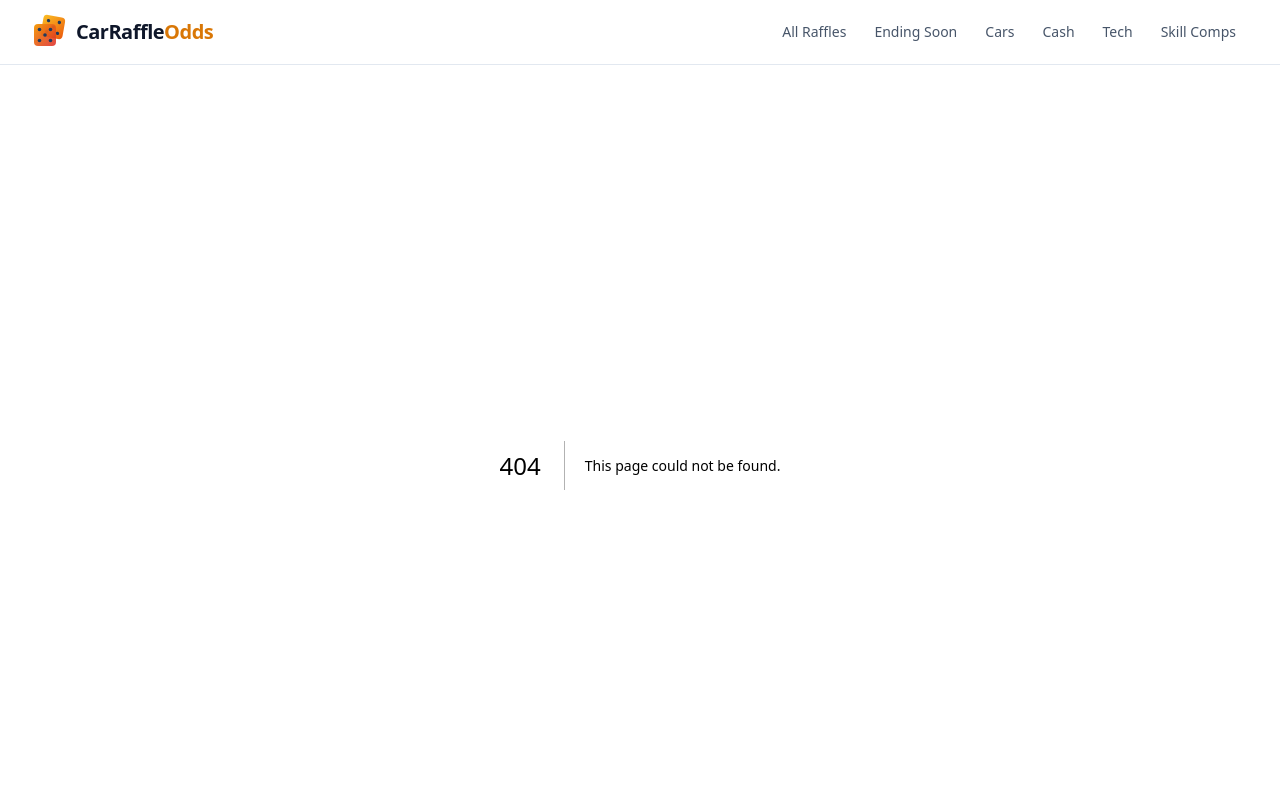
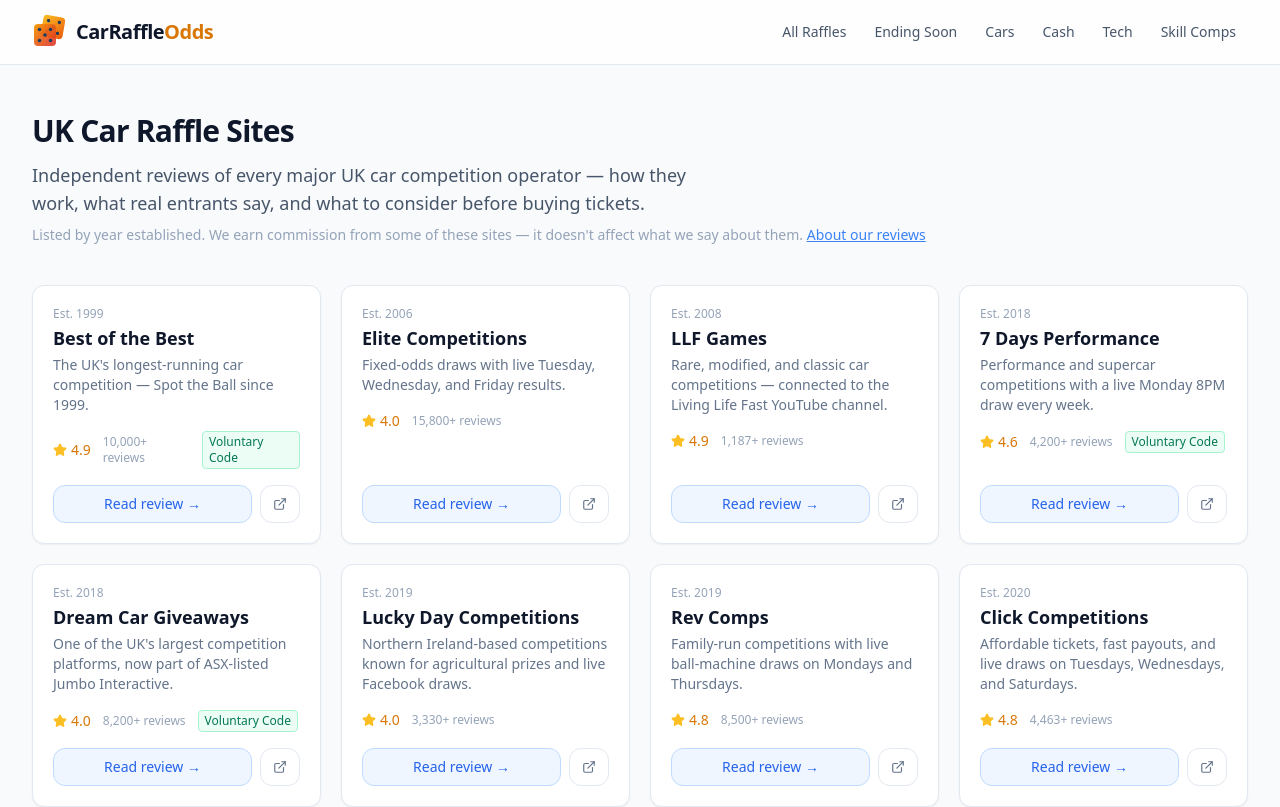
Before and after one commit to jameslaneovermind/carraffleodds, a Next.js app: page /sites in a window 1280 px wide. Before the commit this address had no page. Shown: the top 807 px of the page. Built offline with nearby package versions, Linux system fonts and the light colour scheme.

Commit message:
feat: add SiteCard component and /sites listing page (CON-1 task 3)
Co-Authored-By: Claude Sonnet 4.6 <noreply@anthropic.com>

```diff
--- /dev/null
+++ b/src/app/sites/page.tsx
@@ -0,0 +1,50 @@
+import type { Metadata } from 'next';
+import { getAllReviews } from '@/lib/reviews';
+import { SiteCard } from '@/components/sites/SiteCard';
+import { BreadcrumbJsonLd } from '@/components/json-ld';
+
+export const metadata: Metadata = {
+  title: 'UK Car Raffle Sites — Operator Reviews & Comparisons',
+  description:
+    'Independent reviews of every major UK car raffle and competition site. We cover Trustpilot ratings, how draws work, ownership, and what to watch out for.',
+  alternates: {
+    canonical: '/sites',
+  },
+};
+
+export default function SitesPage() {
+  const reviews = getAllReviews(); // sorted by yearsEstablished ASC
+
+  return (
+    <div className="mx-auto max-w-7xl px-4 py-12 sm:px-6 lg:px-8">
+      <BreadcrumbJsonLd
+        items={[
+          { name: 'Home', url: 'https://www.carraffleodds.com' },
+          { name: 'Sites', url: 'https://www.carraffleodds.com/sites' },
+        ]}
+      />
+
+      <div className="mb-10">
+        <h1 className="text-3xl font-bold text-slate-900 tracking-tight mb-3">
+          UK Car Raffle Sites
+        </h1>
+        <p className="text-lg text-slate-600 max-w-2xl">
+          Independent reviews of every major UK car competition operator — how they work, what
+          real entrants say, and what to consider before buying tickets.
+        </p>
+        <p className="text-sm text-slate-400 mt-2">
+          Listed by year established. We earn commission from some of these sites — it doesn&apos;t affect what we say about them.{' '}
+          <a href="/about-our-reviews" className="text-blue-500 hover:text-blue-600 underline">
+            About our reviews
+          </a>
+        </p>
+      </div>
+
+      <div className="grid gap-5 sm:grid-cols-2 lg:grid-cols-3 xl:grid-cols-4">
+        {reviews.map((review) => (
+          <SiteCard key={review.meta.slug} meta={review.meta} />
+        ))}
+      </div>
+    </div>
+  );
+}
--- /dev/null
+++ b/src/components/sites/SiteCard.tsx
@@ -0,0 +1,53 @@
+import Link from 'next/link';
+import { ExternalLink, Star } from 'lucide-react';
+import type { SiteReviewMeta } from '@/lib/reviews';
+
+interface SiteCardProps {
+  meta: SiteReviewMeta;
+}
+
+export function SiteCard({ meta }: SiteCardProps) {
+  return (
+    <div className="bg-white border border-slate-200 rounded-xl shadow-sm hover:shadow-md hover:-translate-y-0.5 transition-all duration-200 p-5 flex flex-col gap-4">
+      {/* Header */}
+      <div>
+        <p className="text-xs text-slate-400 mb-1">Est. {meta.yearsEstablished}</p>
+        <h2 className="text-lg font-semibold text-slate-900 leading-snug">{meta.name}</h2>
+        <p className="text-sm text-slate-500 mt-1">{meta.tagline}</p>
+      </div>
+
+      {/* Trust signals */}
+      <div className="flex items-center gap-3 text-sm">
+        <span className="flex items-center gap-1 text-amber-600 font-medium">
+          <Star className="h-3.5 w-3.5 fill-amber-400 text-amber-400" />
+          {meta.trustpilotScore.toFixed(1)}
+        </span>
+        <span className="text-slate-400 text-xs">{meta.trustpilotCount} reviews</span>
+        {meta.voluntaryCode && (
+          <span className="text-xs text-emerald-700 bg-emerald-50 border border-emerald-200 rounded px-1.5 py-0.5">
+            Voluntary Code
+          </span>
+        )}
+      </div>
+
+      {/* CTA */}
+      <div className="mt-auto flex gap-2">
+        <Link
+          href={`/sites/${meta.slug}`}
+          className="flex-1 text-center text-sm font-medium bg-blue-50 text-blue-600 border border-blue-200 rounded-lg px-4 py-2 hover:bg-blue-100 transition-colors"
+        >
+          Read review →
+        </Link>
+        <a
+          href={meta.affiliateUrl}
+          target="_blank"
+          rel="noopener noreferrer"
+          className="flex items-center gap-1 text-sm text-slate-500 border border-slate-200 rounded-lg px-3 py-2 hover:bg-slate-50 transition-colors"
+          aria-label={`Visit ${meta.name}`}
+        >
+          <ExternalLink className="h-3.5 w-3.5" />
+        </a>
+      </div>
+    </div>
+  );
+}
```
